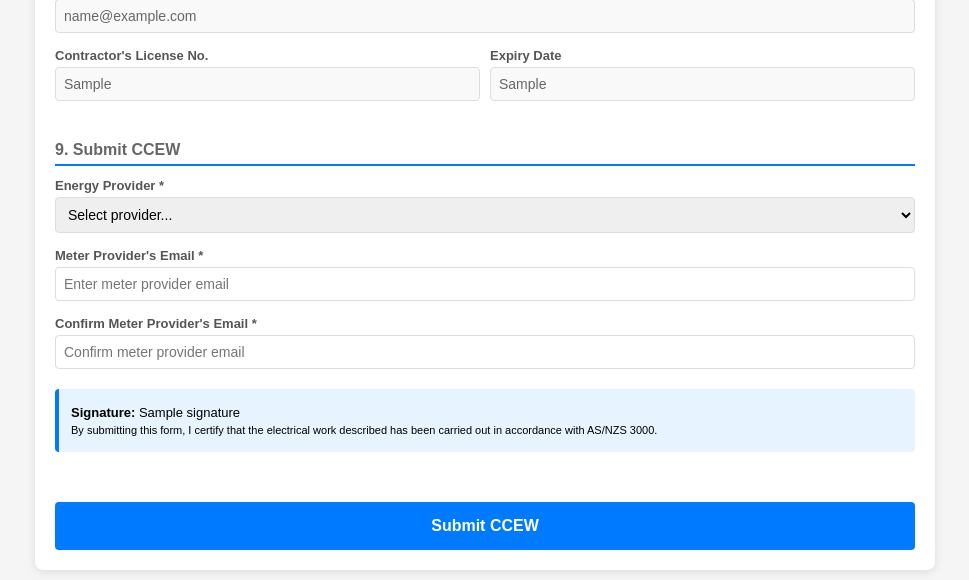
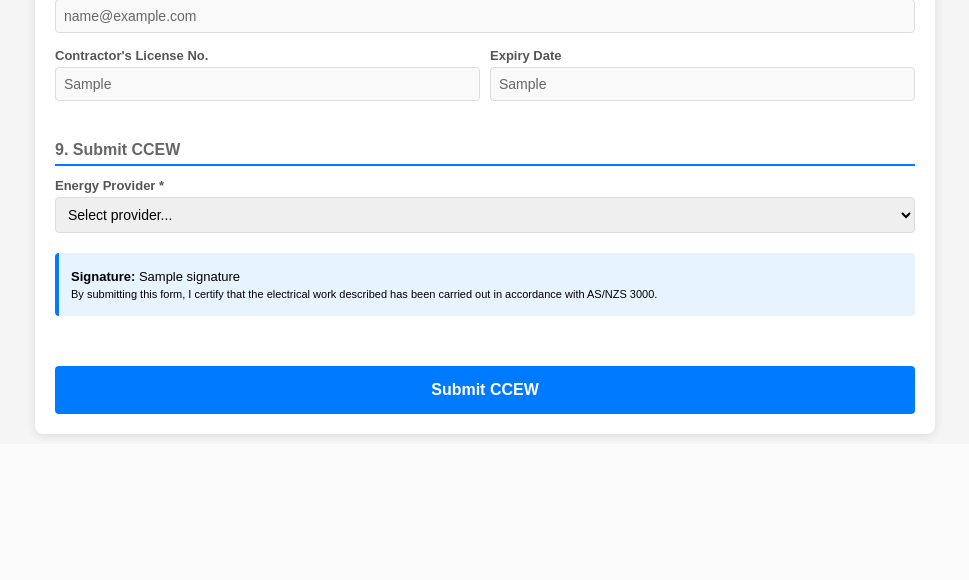
Before and after one commit to bizzo77/ccew-api-v3, a Flask app: template templates/ccew_form.html in a window 1280 px wide. Shown: the part 3550-4130 px from the top of the page, without its empty margins (155-1124 px from the left). After the commit the page ends 3989 px from the top, so only its background shows below. Run offline with Flask 3, Linux system fonts and the light colour scheme; the template is opened without the code that fills it: most values are stand-ins (such as "Sample title", 1, 10 or a date in 2020).

Commit message:
Remove manual email entry fields, hardcode test email for all providers

```diff
--- a/templates/ccew_form.html
+++ b/templates/ccew_form.html
@@ -473,15 +473,6 @@
                 </select>
             </div>
 
-            <div class="field-group">
-                <label>Meter Provider's Email *</label>
-                <input type="email" name="meter_provider_email" placeholder="Enter meter provider email" required>
-            </div>
-
-            <div class="field-group">
-                <label>Confirm Meter Provider's Email *</label>
-                <input type="email" name="meter_provider_email_confirm" placeholder="Confirm meter provider email" required>
-            </div>
 
             <div class="info-box" style="margin-top: 20px;">
                 <p><strong>Signature:</strong> {{ signature }}</p>
@@ -494,15 +485,6 @@
 
     <script>
         document.getElementById('ccewForm').addEventListener('submit', function(e) {
-            const email = document.querySelector('input[name="meter_provider_email"]').value;
-            const confirm = document.querySelector('input[name="meter_provider_email_confirm"]').value;
-
-            if (email !== confirm) {
-                e.preventDefault();
-                alert('Meter provider email addresses do not match!');
-                return false;
-            }
-
             // Show loading state
             const btn = document.querySelector('.submit-btn');
             btn.textContent = 'Submitting...';
```
